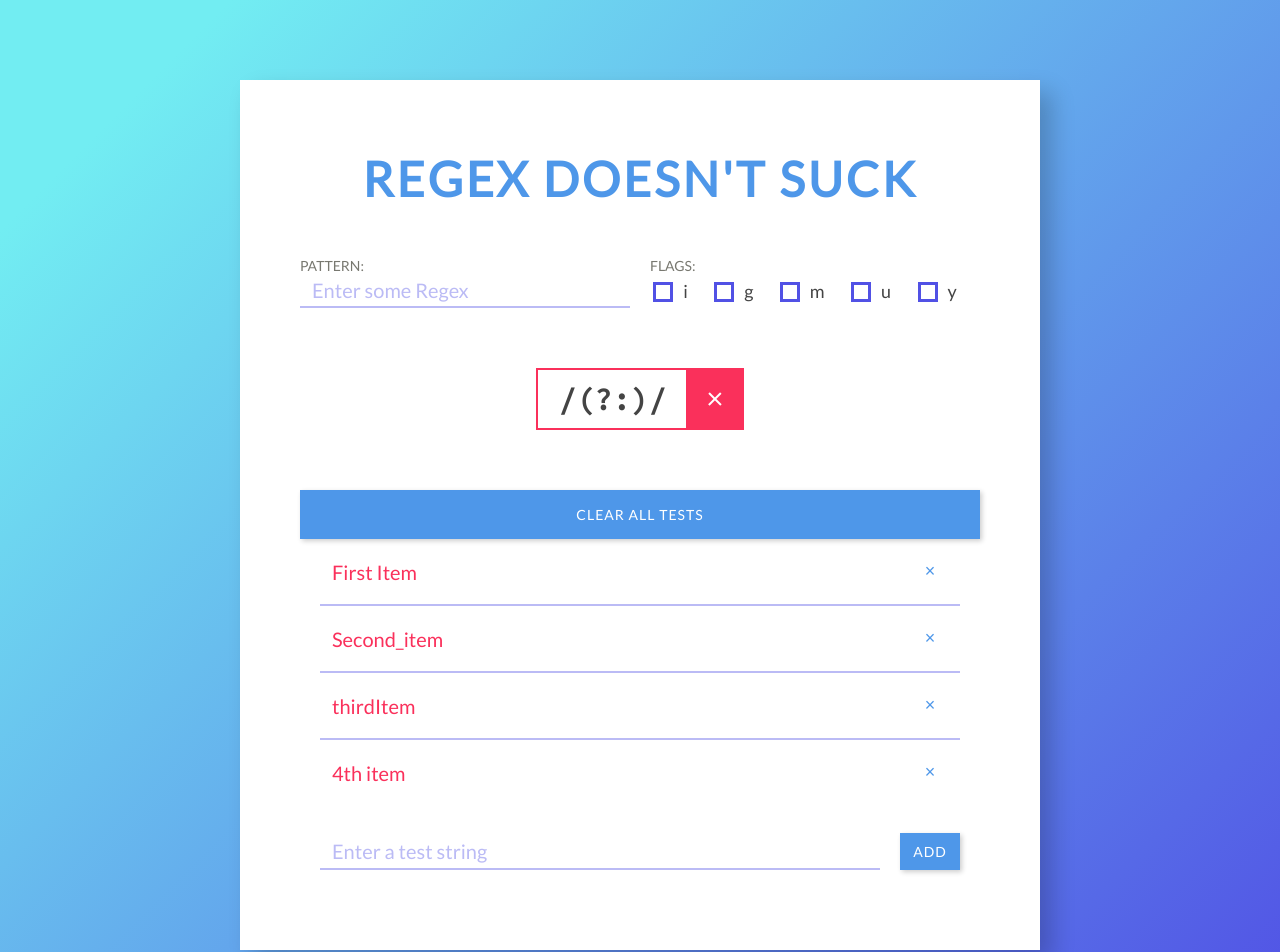
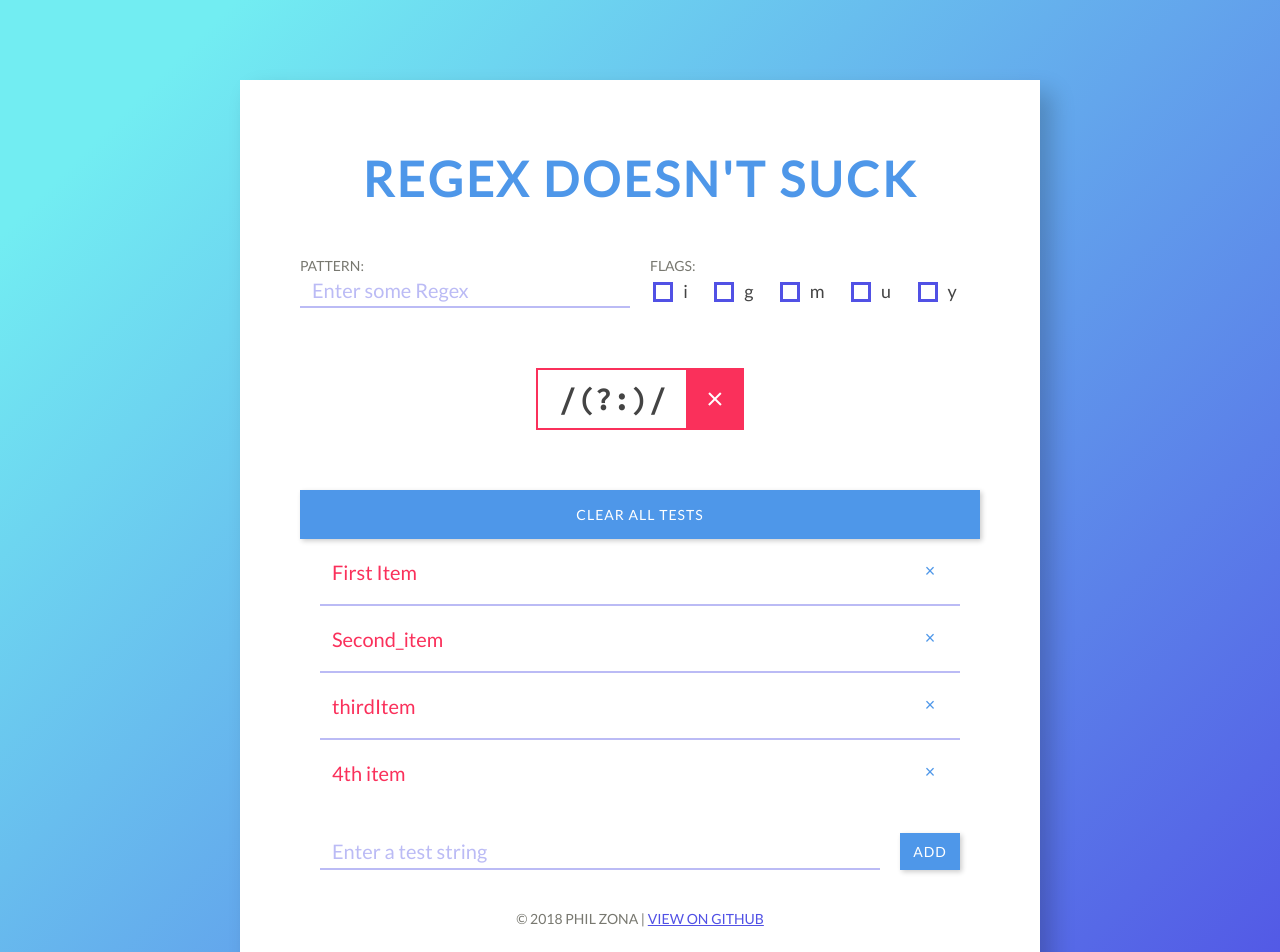
Before and after one commit to AemiliaTeam/regexdoesntsuck, a React (Create React App) app: page / in a window 1280 px wide. Shown: the top 952 px of the page. Built offline with nearby package versions, Linux system fonts and the light colour scheme.

Commit message:
Add footer and favicon

```diff
--- a/public/index.html
+++ b/public/index.html
@@ -10,7 +10,7 @@
       homescreen on Android. See https://developers.google.com/web/fundamentals/engage-and-retain/web-app-manifest/
     -->
   <link rel="manifest" href="%PUBLIC_URL%/manifest.json">
-  <link rel="shortcut icon" href="%PUBLIC_URL%/favicon.ico">
+  <link rel="shortcut icon" href="%PUBLIC_URL%/favicon.png">
   <!--
       Notice the use of %PUBLIC_URL% in the tags above.
       It will be replaced with the URL of the `public` folder during the build.
--- a/src/App.js
+++ b/src/App.js
@@ -5,6 +5,7 @@ import StringList from './components/StringList';
 import AddString from './components/AddString';
 import DisplayRegex from './components/DisplayRegex';
 import ClearStrings from './components/ClearStrings';
+import Footer from './components/Footer';
 
 import './styles/main.css';
 
@@ -199,6 +200,7 @@ class App extends Component {
           />
           <AddString onAddString={this.onAddString} regex={this.state.regex} />
         </div>
+        <Footer date={new Date().getFullYear()} />
       </div>
     );
   };
--- /dev/null
+++ b/src/components/Footer.js
@@ -0,0 +1,19 @@
+import React from 'react';
+
+const Footer = props => {
+  return (
+    <footer className="Footer">
+      <p className="Footer__text">
+        &copy; {props.date} Phil Zona |{' '}
+        <a
+          className="Footer__link"
+          href="https://github.com/pbzona/regexdoesntsuck"
+        >
+          View on Github
+        </a>
+      </p>
+    </footer>
+  );
+};
+
+export default Footer;
--- a/src/styles/main.css
+++ b/src/styles/main.css
@@ -59,7 +59,7 @@ body {
 
 .AddString {
   display: flex;
-  margin: 0 2rem; }
+  margin: 0 2rem 2rem; }
   .AddString__input {
     flex: 1 1 auto;
     padding: 0.4rem 1.2rem;
@@ -238,6 +238,14 @@ body {
     font-size: 1.8rem;
     margin-left: 1rem; }
 
+.Footer {
+  text-align: center; }
+  .Footer__text {
+    font-size: 1.4rem;
+    text-transform: uppercase; }
+  .Footer__link, .Footer__link:visited, .Footer__link:active {
+    color: #5151e5; }
+
 .FormContainer {
   display: flex;
   width: 100%;
--- a/src/styles/main.scss
+++ b/src/styles/main.scss
@@ -8,6 +8,7 @@
 @import 'partials/ClearStrings';
 @import 'partials/DisplayRegex';
 @import 'partials/Flags';
+@import 'partials/Footer';
 @import 'partials/FormContainer';
 @import 'partials/Header';
 @import 'partials/Pattern';
--- a/src/styles/partials/_AddString.scss
+++ b/src/styles/partials/_AddString.scss
@@ -1,6 +1,6 @@
 .AddString {
   display: flex;
-  margin: 0 2rem;
+  margin: 0 2rem 2rem;
 
   &__input {
     flex: 1 1 auto;
--- /dev/null
+++ b/src/styles/partials/_Footer.scss
@@ -0,0 +1,14 @@
+.Footer {
+  text-align: center;
+
+  &__text {
+    font-size: 1.4rem;
+    text-transform: uppercase;
+  }
+
+  &__link,
+  &__link:visited,
+  &__link:active {
+    color: $color-blue-dark;
+  }
+}
```
Also changed, not shown: public/favicon.png (added), 1 other file (tests, documents, lock files or other folders).
